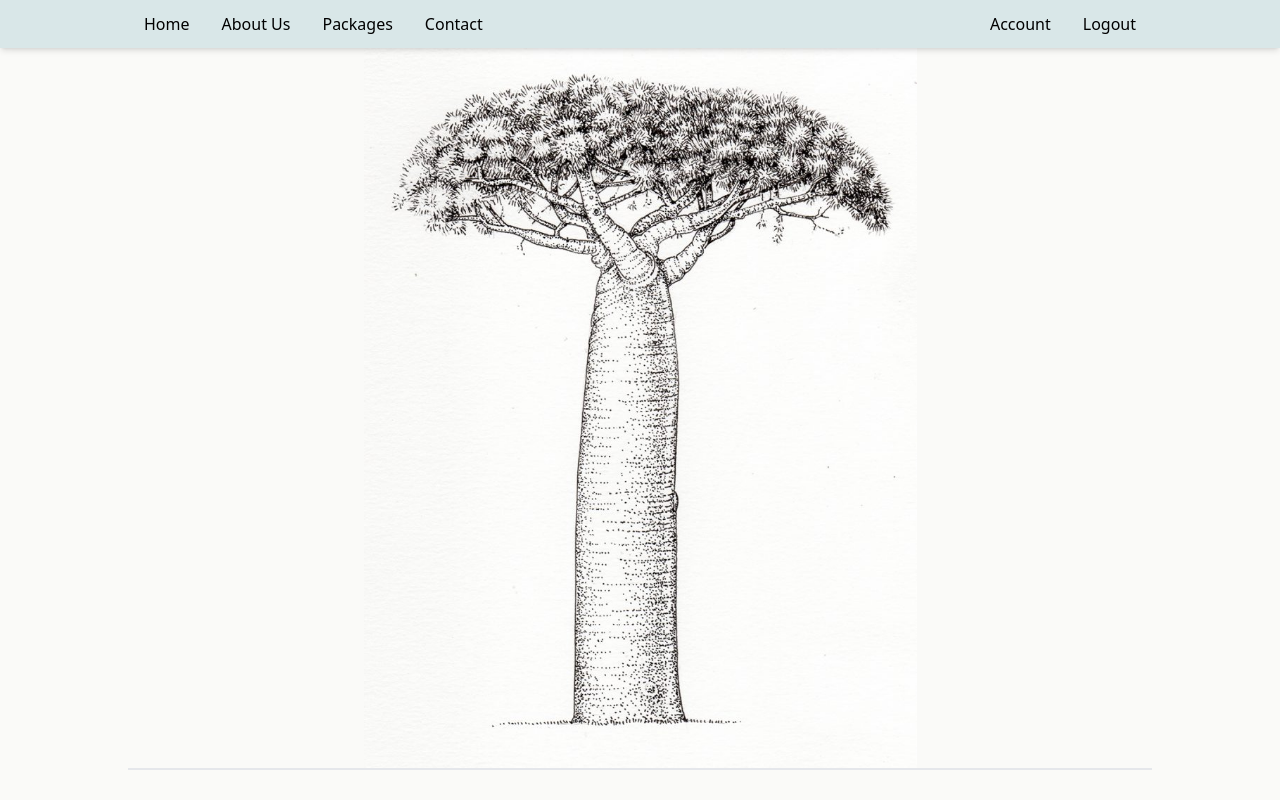
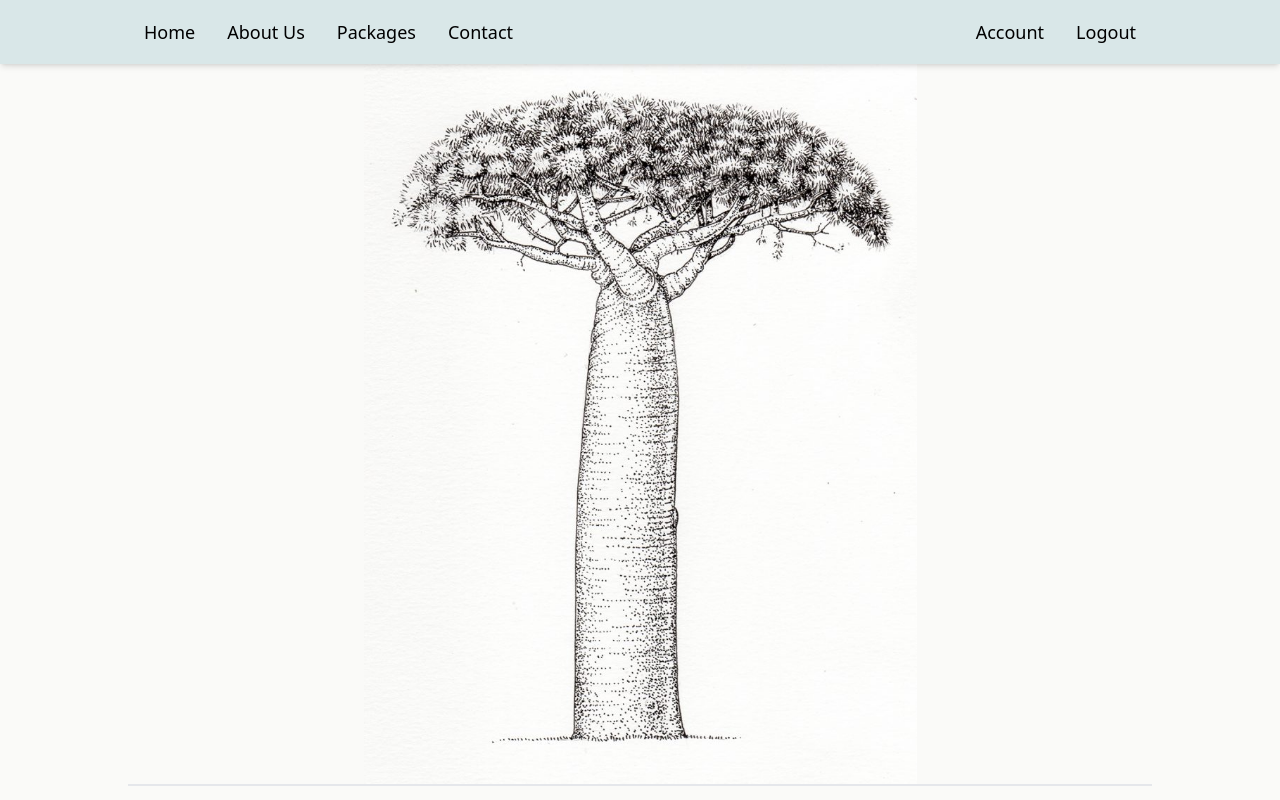
Before and after one commit to Folka2134/mum-site, a React (Create React App) app: page / in a window 1280 px wide. Shown: the top 800 px of the page. Built offline with nearby package versions, Linux system fonts and the light colour scheme.

Commit message:
increased nav size

```diff
--- a/src/components/Navbar.component.jsx
+++ b/src/components/Navbar.component.jsx
@@ -14,7 +14,7 @@ export const Navbar = () => {
   }
 
   return (
-    <div className='bg-[#D9E7E8] h-12 flex justify-center items-center sticky top-0 shadow-md'>
+    <div className='bg-[#D9E7E8] h-16 flex justify-center items-center sticky top-0 text-lg shadow-md'>
       <div className='bg-[green-600] h-12 w-full hidden md:flex justify-between items-center mx-32'>
         <ul className='flex items-center'>
           <Link to="home" smooth={true}><li className='h-full px-4 cursor-pointer  hover:bg-[#BED2D2] transition-all delay-75 duration-300 rounded-full'>Home</li></Link>
```
